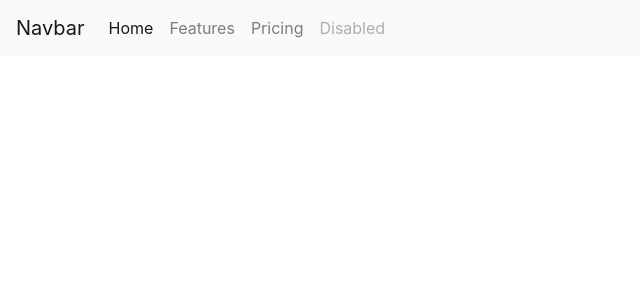
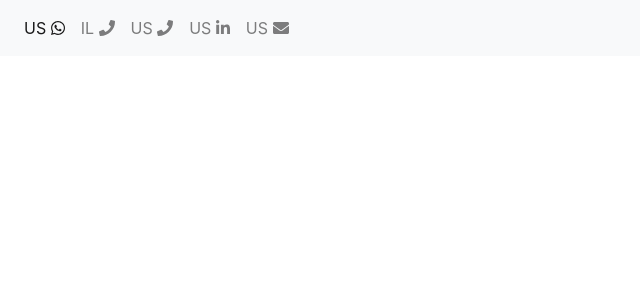
Before and after one commit to CrazyPythonLover1/Client-Anatoly-s-Personal-Website, a React (Create React App) app: page / in a window 1280 px wide. Shown: the top 300 px of the page, without its empty margins (0-640 px from the left). Built offline with nearby package versions, Linux system fonts and the light colour scheme.

Commit message:
add navbar desing

```diff
--- a/package.json
+++ b/package.json
@@ -3,6 +3,10 @@
   "version": "0.1.0",
   "private": true,
   "dependencies": {
+    "@fortawesome/fontawesome-svg-core": "^1.2.32",
+    "@fortawesome/free-brands-svg-icons": "^5.15.1",
+    "@fortawesome/free-solid-svg-icons": "^5.15.1",
+    "@fortawesome/react-fontawesome": "^0.1.12",
     "@testing-library/jest-dom": "^5.11.5",
     "@testing-library/react": "^11.1.1",
     "@testing-library/user-event": "^12.2.0",
--- a/src/components/Homepage/Navbar/Navbar.js
+++ b/src/components/Homepage/Navbar/Navbar.js
@@ -1,26 +1,32 @@
 import React from 'react';
+import { FontAwesomeIcon } from '@fortawesome/react-fontawesome';
+import { faWhatsapp, faLinkedinIn } from '@fortawesome/free-brands-svg-icons';
+import { faPhone, faEnvelope  } from '@fortawesome/free-solid-svg-icons';
 
 const Navbar = () => {
     return (
         <div id="navbar">
             <nav class="navbar navbar-expand-lg navbar-light bg-light">
-  <a class="navbar-brand" href="#">Navbar</a>
+
                 <button class="navbar-toggler" type="button" data-toggle="collapse" data-target="#navbarNav" aria-controls="navbarNav" aria-expanded="false" aria-label="Toggle navigation">
                     <span class="navbar-toggler-icon"></span>
                 </button>
                 <div class="collapse navbar-collapse" id="navbarNav">
                     <ul class="navbar-nav">
                         <li class="nav-item active">
-        <a class="nav-link" href="#">Home <span class="sr-only">(current)</span></a>
+                            <a class="nav-link" href="#"> US <FontAwesomeIcon icon={faWhatsapp} /><span class="sr-only">(current)</span></a>
                         </li>
                         <li class="nav-item">
-        <a class="nav-link" href="#">Features</a>
+                            <a class="nav-link" href="#"> IL <FontAwesomeIcon icon={faPhone} /> </a>
                         </li>
                         <li class="nav-item">
-        <a class="nav-link" href="#">Pricing</a>
+                            <a class="nav-link" href="#"> US <FontAwesomeIcon icon={faPhone} /> </a>
                         </li>
                         <li class="nav-item">
-        <a class="nav-link disabled" href="#">Disabled</a>
+                        <a class="nav-link" href="#"> US <FontAwesomeIcon icon={faLinkedinIn} /> </a>
+                        </li>
+                        <li class="nav-item">
+                        <a class="nav-link" href="#"> US <FontAwesomeIcon icon={faEnvelope} /> </a>
                         </li>
                     </ul>
                 </div>
```
Also changed, not shown: 1 other file (tests, documents, lock files or other folders). Lines whose indentation alone changed are shown as unchanged.
